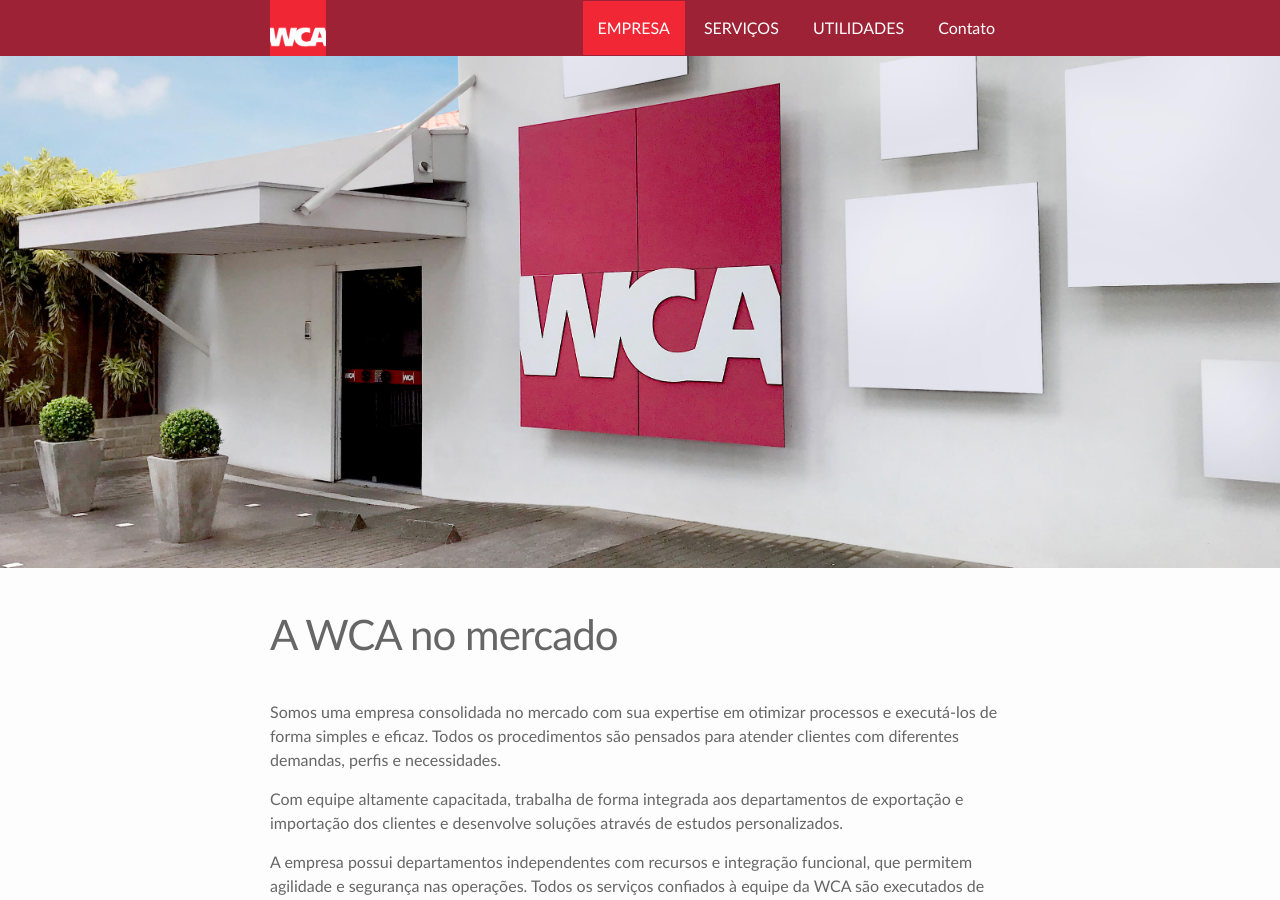
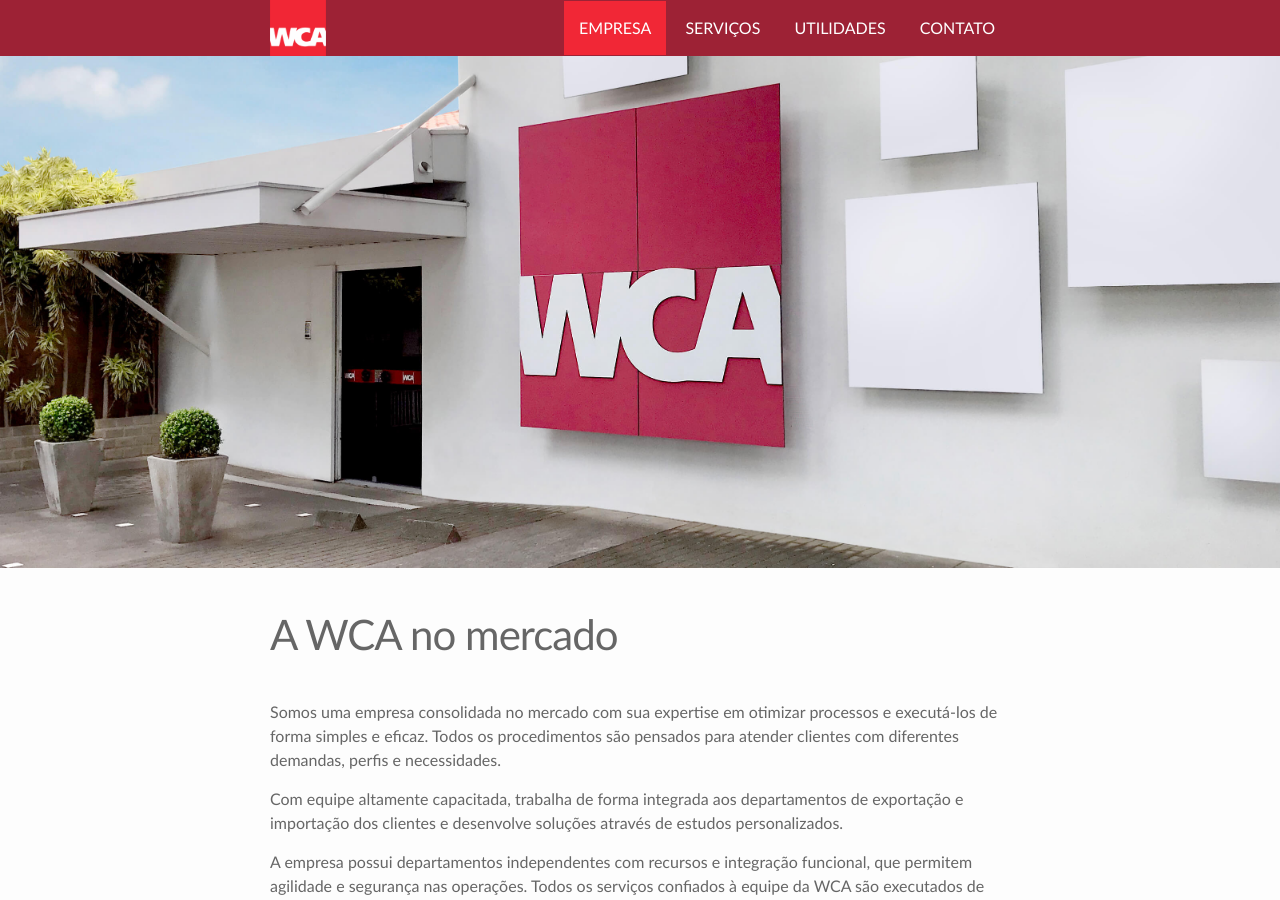
Before and after one commit to WCAComex/wcacomex.github.io, a Jekyll site: the page built from 1-empresa.markdown, in a window 1280 px wide and 900 px high. Built offline with Jekyll 4.4.1, drawn with Linux system fonts in a browser that asks for light colours.

Commit message:
CONTATO caixa alta

```diff
--- a/_includes/header.html
+++ b/_includes/header.html
@@ -21,7 +21,7 @@
           <a class="page-link {% if crumbs[1] == my_page_crumbs[1] %}selected{% endif %}" href="{{ my_page.url | prepend: site.baseurl }}">{{ my_page.nav-title }}</a>
           {% endif %}
         {% endfor %}
-        <a href="#contato" class="page-link">Contato</a>
+        <a href="#contato" class="page-link">CONTATO</a>
       </div>
     </nav>
 
```
